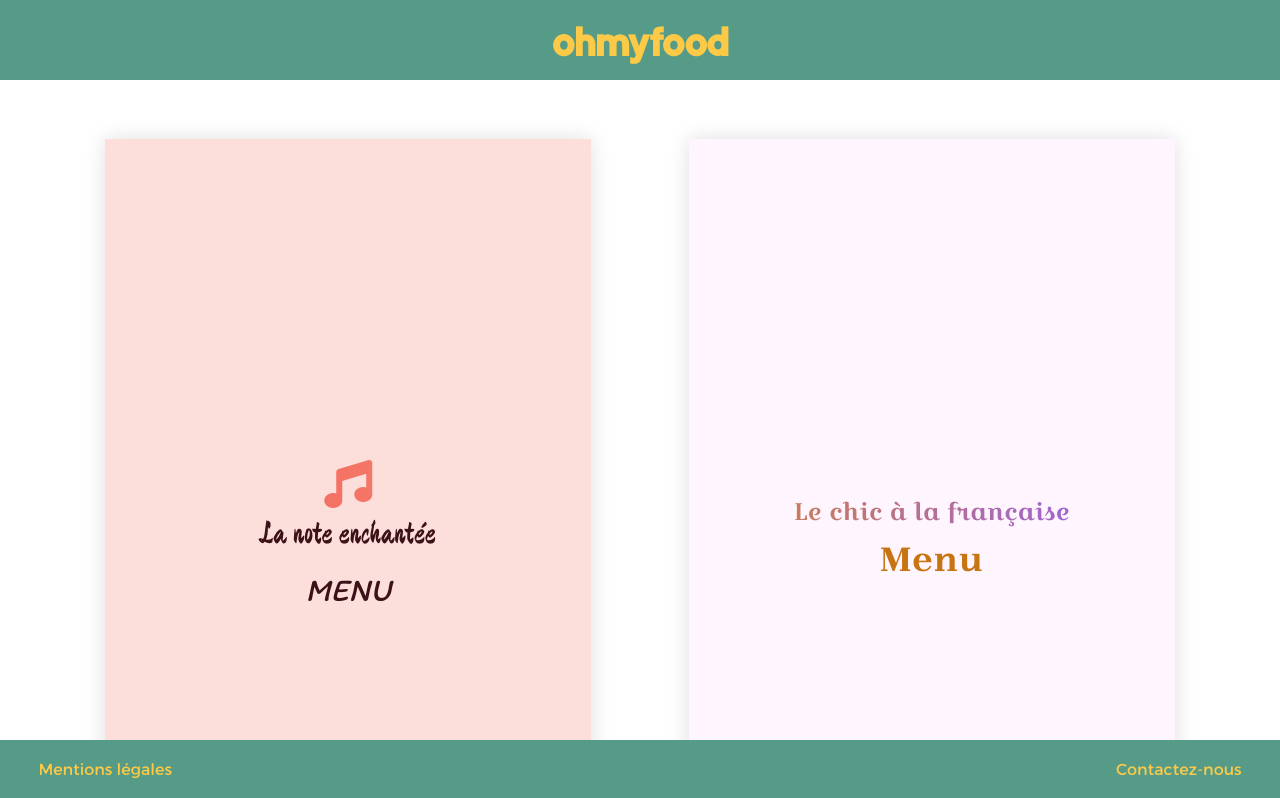
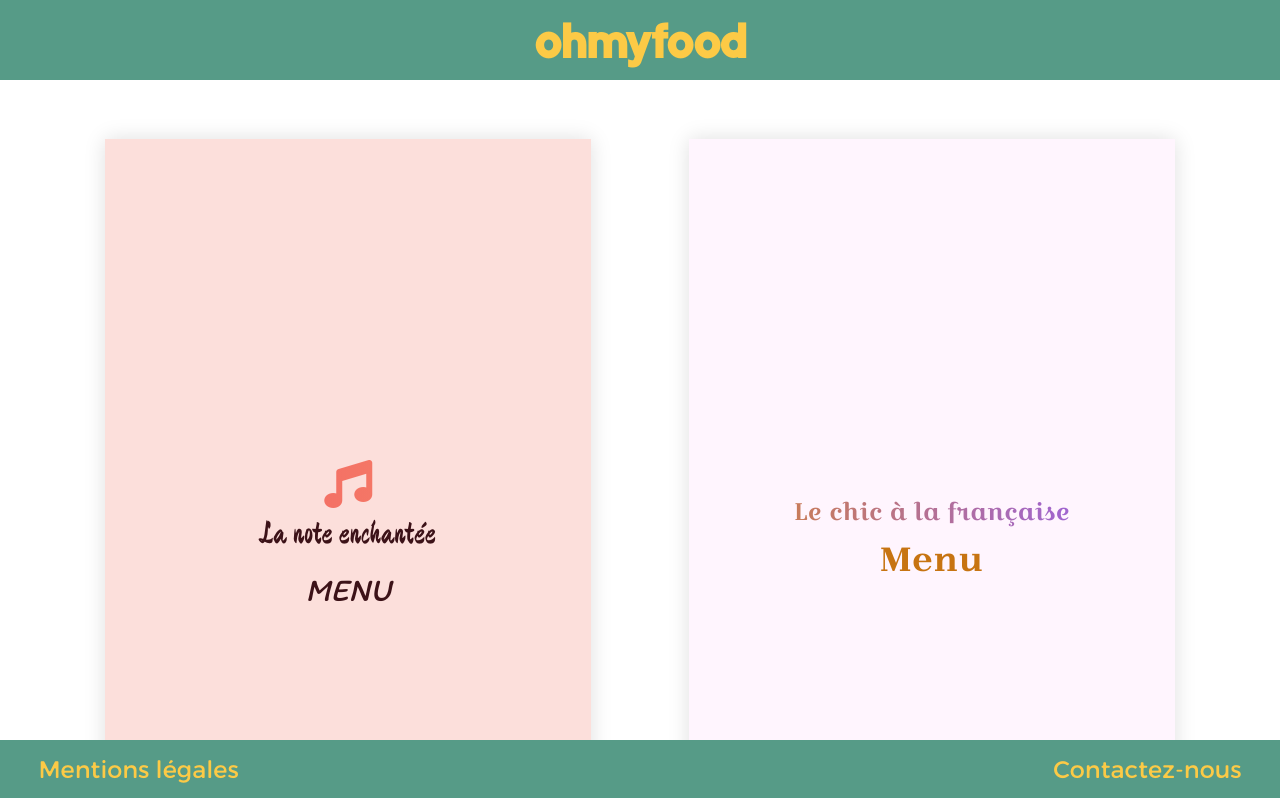
Before and after one commit to XiberiaFR/projet-3, a website: page index.html in a window 1280 px wide. Shown: the top 798 px of the page. Drawn offline with Linux system fonts and the light colour scheme; a web font is replaced by a local one.

Commit message:
update header and footer font size

```diff
--- a/sass/layout/_footer.scss
+++ b/sass/layout/_footer.scss
@@ -16,7 +16,7 @@
     bottom: 0;
     z-index: 10;
         &__link {
-            font-size: 2rem;
+            font-size: 3rem;
             margin: auto 3%;
             text-decoration: none;
             color: $colour-secondary;
--- a/sass/layout/_header.scss
+++ b/sass/layout/_header.scss
@@ -10,7 +10,7 @@
     }
     &__logo {
         font-family: SpaceCapitan-Regular;
-        font-size: 5rem;
+        font-size: 6rem;
         color: $colour-secondary;
     }
 }
```
Also changed, not shown: public/css/style.css.
